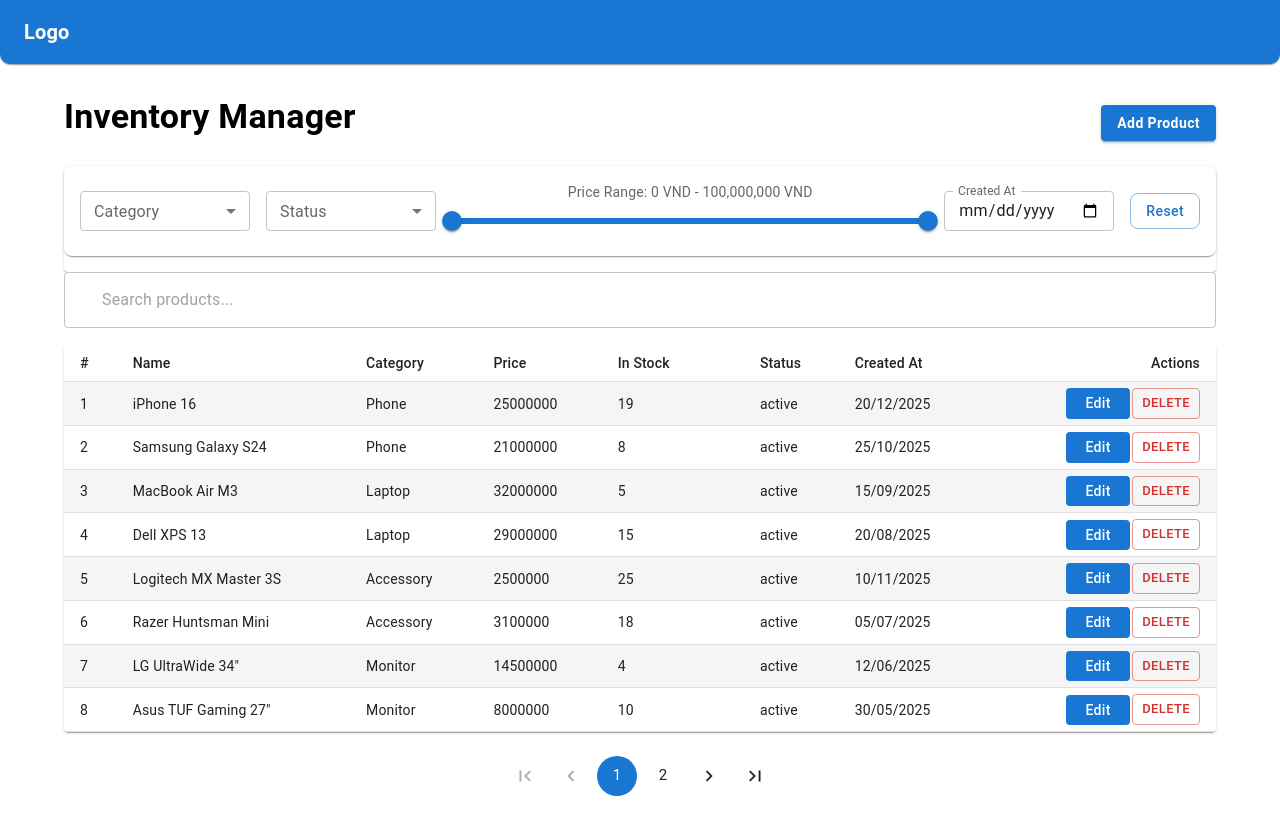
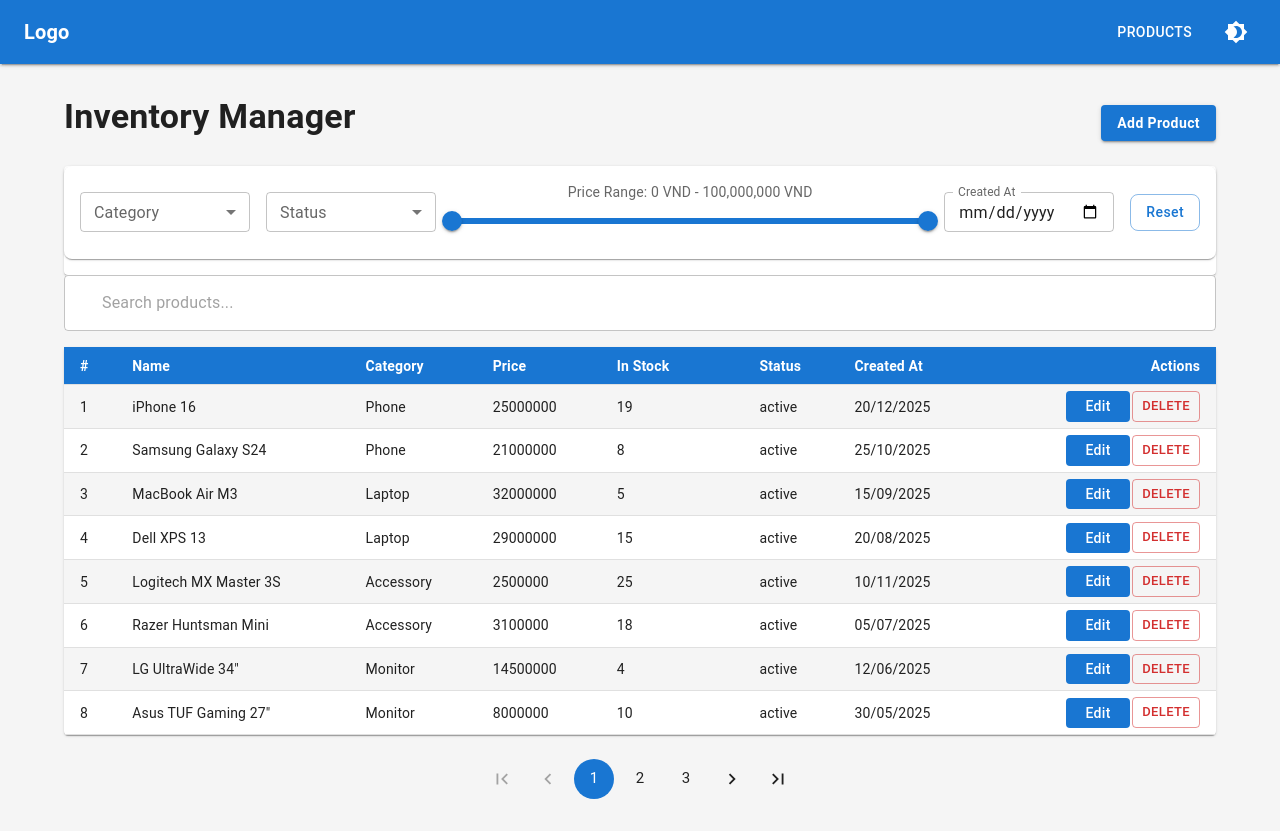
Before and after one commit to datkhac009/React_Learning_Exercises, a React (Vite) app in the folder Inventory-Manager/: page / in a window 1280 px wide. Built offline with nearby package versions, Linux system fonts and the light colour scheme; data requests are answered from the project's data file; some icons are missing.

Commit message:
Done sort

```diff
--- a/Inventory-Manager/src/App.jsx
+++ b/Inventory-Manager/src/App.jsx
@@ -1,15 +1,20 @@
 import { createBrowserRouter, RouterProvider } from "react-router-dom";
 import "./App.css";
 import Mainlayout from "../src/layouts/Mainlayout";
-import Header from "./components/Header";
 import CreateItemProduct from "./modules/product/CreateItemProduct";
 import ListProduct from "./modules/product/ListProduct";
+import { useState } from "react";
+import { ThemeProvider } from "@emotion/react";
+import { themeDark, themeLight } from "./theme/theme";
+import { CssBaseline } from "@mui/material";
 
 function App() {
+  const [darkMode, setDarkMode] = useState(false);
+
   const router = createBrowserRouter([
     {
       path: "/",
-      element: <Mainlayout />,
+      element: <Mainlayout darkMode={darkMode} setDarkMode={setDarkMode} />,
       children: [
         {
           index: true,
@@ -27,7 +32,12 @@ function App() {
     },
   ]);
 
-  return <RouterProvider router={router} />;
+  return (
+    <ThemeProvider theme={darkMode ? themeDark : themeLight}>
+      <CssBaseline />
+      <RouterProvider router={router} />
+    </ThemeProvider>
+  );
 }
 
 export default App;
--- a/Inventory-Manager/src/components/Header.jsx
+++ b/Inventory-Manager/src/components/Header.jsx
@@ -5,24 +5,36 @@ import {
   Box,
   Button,
   Stack,
+  IconButton,
 } from "@mui/material";
+import { Brightness4, Brightness7, Menu } from "@mui/icons-material";
 import { Link } from "react-router-dom";
 
-function Header() {
+function Header({ darkMode, setDarkMode }) {
   return (
-    <AppBar position="static" color="primary" elevation={1} borderRadius="16px" sx={{borderBottomRightRadius
-    :"10px",borderBottomLeftRadius:"10px"}}>
+    <AppBar  position="sticky" elevation={2} >
       <Toolbar sx={{ gap: 2 }}>
         <Typography variant="h6" sx={{ fontWeight: "bold" }}>
           Logo
         </Typography>
 
         <Box sx={{ flexGrow: 1 }} />
-        <Stack direction="row" spacing={1}>
 
+        <Stack direction="row" spacing={2} alignItems="center">
+          {/* Navigation links nếu cần */}
+          <Button color="inherit" component={Link} to="/">
+            Products
+          </Button>
 
+          {/* Dark mode toggle */}
+          <IconButton
+            onClick={() => setDarkMode(!darkMode)}
+            color="inherit"
+            sx={{ ml: 1 }}
+          >
+            {darkMode ? <Brightness7 /> : <Brightness4 />}
+          </IconButton>
         </Stack>
-
       </Toolbar>
     </AppBar>
   );
--- a/Inventory-Manager/src/constants/data/db.json
+++ b/Inventory-Manager/src/constants/data/db.json
@@ -143,6 +143,24 @@
       "stock": 9,
       "status": "active",
       "createdAt": "2025-12-15"
+    },
+    {
+      "id": "7c89",
+      "name": "AirPods Pro 2",
+      "category": "Headphone",
+      "price": "9999",
+      "stock": 25,
+      "status": "active",
+      "createdAt": "2025-12-18"
+    },
+    {
+      "id": "fc73",
+      "name": "logitech SPL1",
+      "category": "Monitor",
+      "price": "699",
+      "stock": 45,
+      "status": "inactive",
+      "createdAt": "2025-12-18"
     }
   ]
 }
--- a/Inventory-Manager/src/layouts/Mainlayout.jsx
+++ b/Inventory-Manager/src/layouts/Mainlayout.jsx
@@ -3,7 +3,7 @@ import { Outlet } from "react-router-dom";
 import Header from "./../components/Header";
 import { ToastContainer } from "react-toastify";
 
-function Mainlayout() {
+function Mainlayout({darkMode, setDarkMode}) {
   return (
     <div className="app-layout">
       <ToastContainer
@@ -18,7 +18,7 @@ function Mainlayout() {
         theme="colored"
       />
       <header>
-        <Header />
+        <Header darkMode={darkMode} setDarkMode={setDarkMode}/>
       </header>
 
       <main className="app-main">
--- a/Inventory-Manager/src/modules/product/ListProduct.jsx
+++ b/Inventory-Manager/src/modules/product/ListProduct.jsx
@@ -11,7 +11,7 @@ import {
 import SearchIcon from "@mui/icons-material/Search";
 import { useProduct } from "../../hooks/useProduct";
 import ProductTable from "./ProductTable";
-import { useState, useMemo, useEffect } from "react";
+import { useState, useMemo, useEffect, useRef } from "react";
 import CreateItemProduct from "./CreateItemProduct";
 import { useSearchParams } from "react-router-dom";
 import FilterBar from "./FilterBar";
@@ -29,6 +29,8 @@ function ListProduct() {
   const q = searchParams.get("q") || ""; // keyword
 
   const page = Number(searchParams.get("page")) || 1; // current page
+  const prevPageRef = useRef();//nhớ page hiện tại
+
   const sort = searchParams.get("sort") || ""; // "name:asc"
   const [sortField, sortDir] = sort ? sort.split(":") : ["", ""];
 
@@ -41,30 +43,34 @@ function ListProduct() {
   }, [q]);
 
   //  4) Debounce: user gõ xong 400ms mới cập nhật URL
-  useEffect(() => {
-    const t = setTimeout(() => {
-      const nextQ = searchInput.trim();
-      const currentQ = searchParams.get("q") || "";
+ useEffect(() => {
+  const timer = setTimeout(() => {
+    const searchQ = searchInput.trim();
+    const currentQ = searchParams.get("q") || "";
 
-      // Nếu không đổi gì thì thôi (tránh setSearchParams thừa)
-      if (nextQ === currentQ) return;
+    if (searchQ === currentQ) return;
 
-      setSearchParams(
-        (prev) => {
-          const p = new URLSearchParams(prev);
+    setSearchParams((prev) => {
+      const p = new URLSearchParams(prev);
 
-          if (nextQ) p.set("q", nextQ);
-          else p.delete("q"); // xóa search
+      //  bắt đầu search => nhớ page hiện tại
+      if (!currentQ && searchQ) prevPageRef.current = page;
 
-          p.set("page", "1"); // keyword đổi => quay về trang 1
-          return p;
-        },
-        { replace: true }
-      );
-    }, 400);
+      // xoá search => page cũ
+      if (currentQ && !searchQ) {
+        p.delete("q");
+        p.set("page", String(prevPageRef.current));
+        return p;
+      }
+      // đổi keyword khi đang search
+      p.set("q", searchQ);
+      return p;
+    }, { replace: true });
+  }, 400);
 
-    return () => clearTimeout(t);
-  }, [searchInput, searchParams, setSearchParams]);
+  return () => clearTimeout(timer);
+}, [searchInput, searchParams, setSearchParams, page]);
+
 
   //  5) Filter theo name (dựa trên q trong URL)
   const filteredProducts = useMemo(() => {
@@ -80,20 +86,21 @@ function ListProduct() {
   }, [filteredProducts, sortField, sortDir]);
 
   //  Pagination hiện 8 dòng 1 trang
-  const totalPage = Math.max(1 ,Math.ceil(sortedProducts.length / ITEMS_PER_PAGE));
 
   const paginationProduct = useMemo(() => {
     const start = (page - 1) * ITEMS_PER_PAGE;
     return sortedProducts.slice(start, start + ITEMS_PER_PAGE);
   }, [sortedProducts, page]);
 
-  //  Nếu data thay đổi (filter/sort) làm page hiện tại vượt totalPage => ép về page 1
+  //  Nếu data thay đổi (filter/sort) làm page hiện tại vượt totalPage
+  const totalPage = Math.max(1 ,Math.ceil(sortedProducts.length / ITEMS_PER_PAGE));
+
   useEffect(() => {
-    if (page > totalPage) {
+    if (page > totalPage ) {
       setSearchParams(
         (prev) => {
           const p = new URLSearchParams(prev);
-          p.set("page", "1");
+          p.set("page", String(totalPage));
           return p;
         },
         { replace: true }
--- a/Inventory-Manager/src/modules/product/ProductTable.jsx
+++ b/Inventory-Manager/src/modules/product/ProductTable.jsx
@@ -93,7 +93,21 @@ function ProductTable({
       <TableContainer sx={{ maxHeight: 400 }}>
         <Table stickyHeader size="small">
           <TableHead>
-            <TableRow>
+            <TableRow
+              sx={{
+                "& th": {
+                  backgroundColor: "primary.main",
+                  color: "white",
+                  fontWeight: 600,
+                },
+                "& .MuiTableSortLabel-root": {
+                  color: "white",
+                },
+                "& .MuiTableSortLabel-icon": {
+                  color: "white !important",
+                },
+              }}
+            >
               <TableCell>#</TableCell>
 
               {/* NAME COLUMN */}
@@ -111,7 +125,9 @@ function ProductTable({
               <TableCell>Category</TableCell>
 
               {/*  PRICE COLUMN */}
-              <TableCell sortDirection={sortField === "price" ? safeDir : false}>
+              <TableCell
+                sortDirection={sortField === "price" ? safeDir : false}
+              >
                 <TableSortLabel
                   active={sortField === "price"}
                   direction={sortField === "price" ? safeDir : "asc"}
@@ -122,7 +138,9 @@ function ProductTable({
               </TableCell>
 
               {/*  STOCK COLUMN */}
-              <TableCell sortDirection={sortField === "stock" ? safeDir : false}>
+              <TableCell
+                sortDirection={sortField === "stock" ? safeDir : false}
+              >
                 <TableSortLabel
                   active={sortField === "stock"}
                   direction={sortField === "stock" ? safeDir : "asc"}
@@ -136,7 +154,9 @@ function ProductTable({
               <TableCell>Status</TableCell>
 
               {/*  CREATED  */}
-              <TableCell sortDirection={sortField === "createdAt" ? safeDir : false}>
+              <TableCell
+                sortDirection={sortField === "createdAt" ? safeDir : false}
+              >
                 <TableSortLabel
                   active={sortField === "createdAt"}
                   direction={sortField === "createdAt" ? safeDir : "asc"}
--- /dev/null
+++ b/Inventory-Manager/src/theme/theme.js
@@ -0,0 +1,38 @@
+import { createTheme } from "@mui/material";
+
+export const  themeLight = createTheme({
+    palette: {
+    mode: 'light',
+    primary: { main: '#1976d2' },
+    background: {
+      default: '#f5f5f5',
+      paper: '#ffffff',
+    },
+  },
+})
+export const themeDark = createTheme({
+    palette: {
+     mode: 'dark',
+    primary: {
+      main: '#90caf9',
+    },
+    background: {
+      default: '#2A2A2A',
+      paper: '#1a1a1a',
+    },
+    text: {
+      primary: 'rgba(255, 255, 255, 0.87)',
+      secondary: 'rgba(255, 255, 255, 0.60)',
+    },
+  },
+
+  components: {
+     MuiTableCell: {
+       styleOverrides: {
+         root: {
+           borderColor: '#2a2a2a',
+         },
+       },
+     },
+ }
+})
```
Also changed, not shown: Inventory-Manager/src/utils/sortProduct.js (line endings or trailing spaces).
